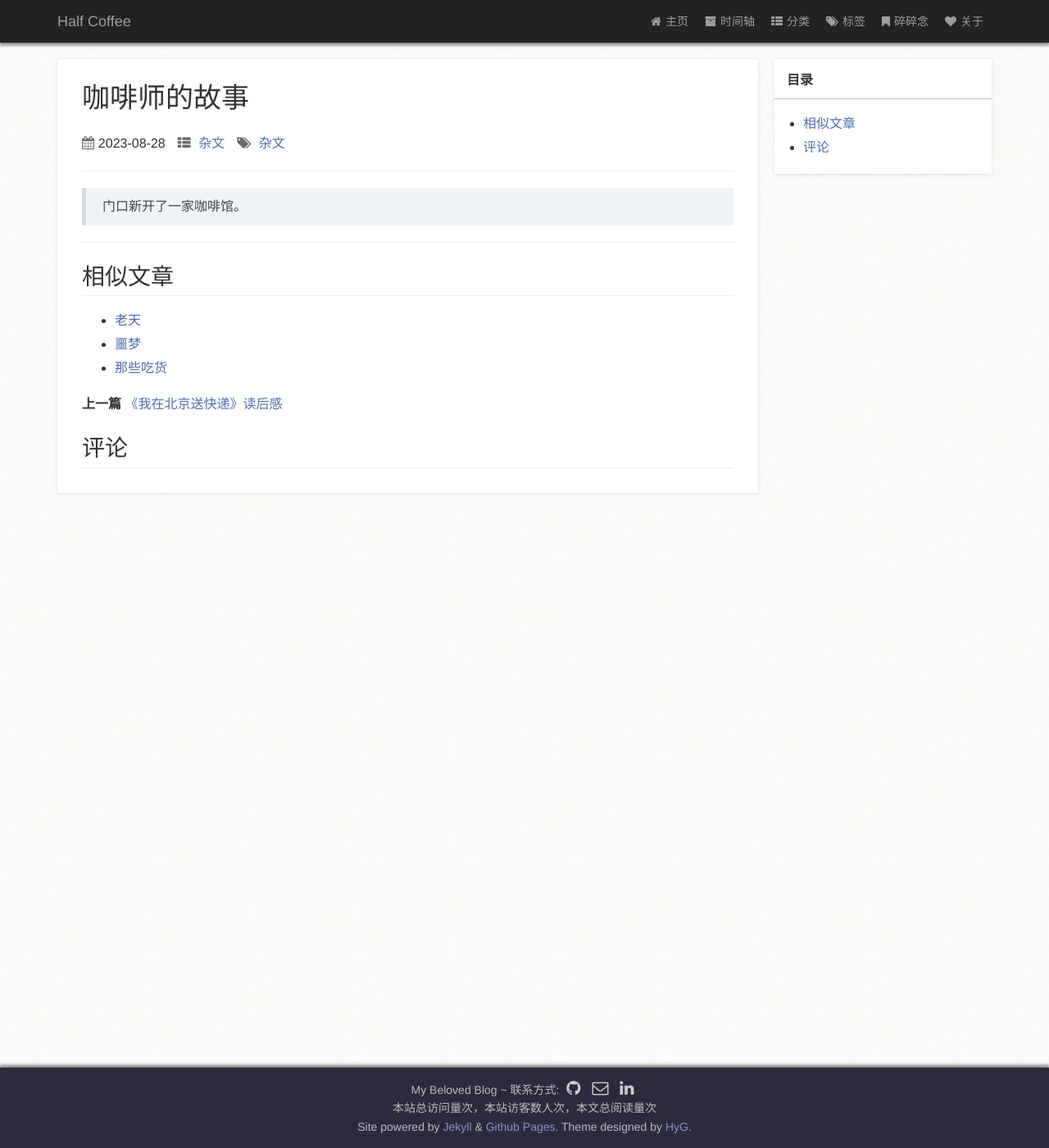
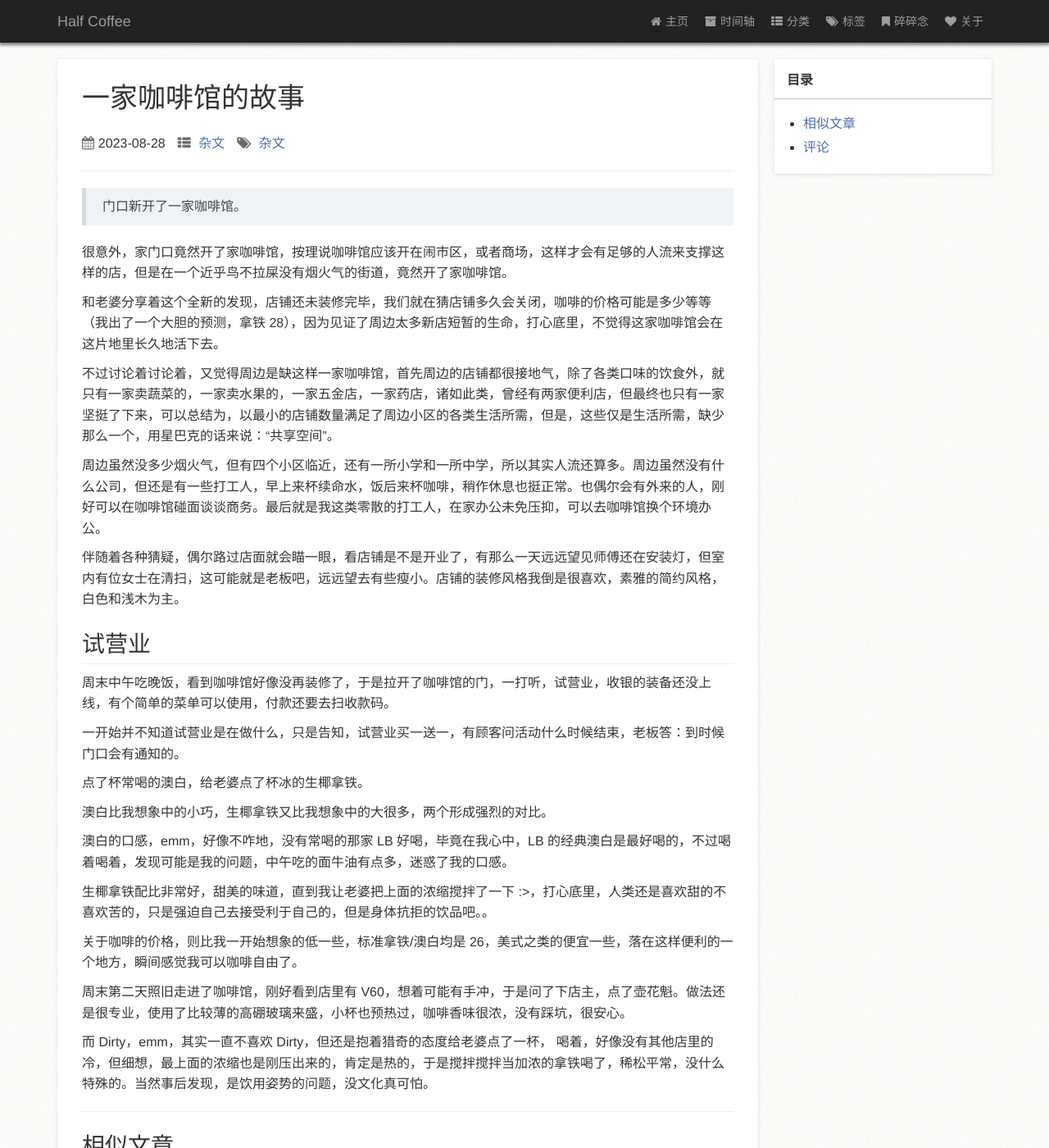
Before and after one commit to zm1990s/halfcoffee, a Jekyll site: the page built from _posts/2023-08-28-barista.markdown, in a window 1280 px wide and 1400 px high. Shown: the whole window at 82% size. Built offline with Jekyll 4.4.1, drawn with Linux system fonts in a browser that asks for light colours; comment, search, counter and statistics services are not loaded; a style sheet for code colours, icons or effects is not loaded.

Commit message:
20230919

```diff
--- a/_posts/2023-08-28-barista.markdown
+++ b/_posts/2023-08-28-barista.markdown
@@ -1,7 +1,7 @@
 ---
 layout: post
 comments: true
-title: 咖啡师的故事
+title: 一家咖啡馆的故事
 date: 2023-08-28 10:18:54
 categories: 杂文
 tags: 杂文
@@ -11,3 +11,33 @@ typora-root-url: ../../halfcoffee
 
 
 > 门口新开了一家咖啡馆。
+
+很意外，家门口竟然开了家咖啡馆，按理说咖啡馆应该开在闹市区，或者商场，这样才会有足够的人流来支撑这样的店，但是在一个近乎鸟不拉屎没有烟火气的街道，竟然开了家咖啡馆。
+
+和老婆分享着这个全新的发现，店铺还未装修完毕，我们就在猜店铺多久会关闭，咖啡的价格可能是多少等等（我出了一个大胆的预测，拿铁 28），因为见证了周边太多新店短暂的生命，打心底里，不觉得这家咖啡馆会在这片地里长久地活下去。
+
+不过讨论着讨论着，又觉得周边是缺这样一家咖啡馆，首先周边的店铺都很接地气，除了各类口味的饮食外，就只有一家卖蔬菜的，一家卖水果的，一家五金店，一家药店，诸如此类，曾经有两家便利店，但最终也只有一家坚挺了下来，可以总结为，以最小的店铺数量满足了周边小区的各类生活所需，但是，这些仅是生活所需，缺少那么一个，用星巴克的话来说：“共享空间”。
+
+周边虽然没多少烟火气，但有四个小区临近，还有一所小学和一所中学，所以其实人流还算多。周边虽然没有什么公司，但还是有一些打工人，早上来杯续命水，饭后来杯咖啡，稍作休息也挺正常。也偶尔会有外来的人，刚好可以在咖啡馆碰面谈谈商务。最后就是我这类零散的打工人，在家办公未免压抑，可以去咖啡馆换个环境办公。
+
+伴随着各种猜疑，偶尔路过店面就会瞄一眼，看店铺是不是开业了，有那么一天远远望见师傅还在安装灯，但室内有位女士在清扫，这可能就是老板吧，远远望去有些瘦小。店铺的装修风格我倒是很喜欢，素雅的简约风格，白色和浅木为主。
+
+## 试营业
+
+周末中午吃晚饭，看到咖啡馆好像没再装修了，于是拉开了咖啡馆的门，一打听，试营业，收银的装备还没上线，有个简单的菜单可以使用，付款还要去扫收款码。
+
+一开始并不知道试营业是在做什么，只是告知，试营业买一送一，有顾客问活动什么时候结束，老板答：到时候门口会有通知的。
+
+点了杯常喝的澳白，给老婆点了杯冰的生椰拿铁。
+
+澳白比我想象中的小巧，生椰拿铁又比我想象中的大很多，两个形成强烈的对比。
+
+澳白的口感，emm，好像不咋地，没有常喝的那家 LB 好喝，毕竟在我心中，LB 的经典澳白是最好喝的，不过喝着喝着，发现可能是我的问题，中午吃的面牛油有点多，迷惑了我的口感。
+
+生椰拿铁配比非常好，甜美的味道，直到我让老婆把上面的浓缩搅拌了一下 :>，打心底里，人类还是喜欢甜的不喜欢苦的，只是强迫自己去接受利于自己的，但是身体抗拒的饮品吧。。
+
+关于咖啡的价格，则比我一开始想象的低一些，标准拿铁/澳白均是 26，美式之类的便宜一些，落在这样便利的一个地方，瞬间感觉我可以咖啡自由了。
+
+周末第二天照旧走进了咖啡馆，刚好看到店里有 V60，想着可能有手冲，于是问了下店主，点了壶花魁。做法还是很专业，使用了比较薄的高硼玻璃来盛，小杯也预热过，咖啡香味很浓，没有踩坑，很安心。
+
+而 Dirty，emm，其实一直不喜欢 Dirty，但还是抱着猎奇的态度给老婆点了一杯， 喝着，好像没有其他店里的冷，但细想，最上面的浓缩也是刚压出来的，肯定是热的，于是搅拌搅拌当加浓的拿铁喝了，稀松平常，没什么特殊的。当然事后发现，是饮用姿势的问题，没文化真可怕。
```
Also changed, not shown: page/3碎碎念.md (+8 -0 lines).
